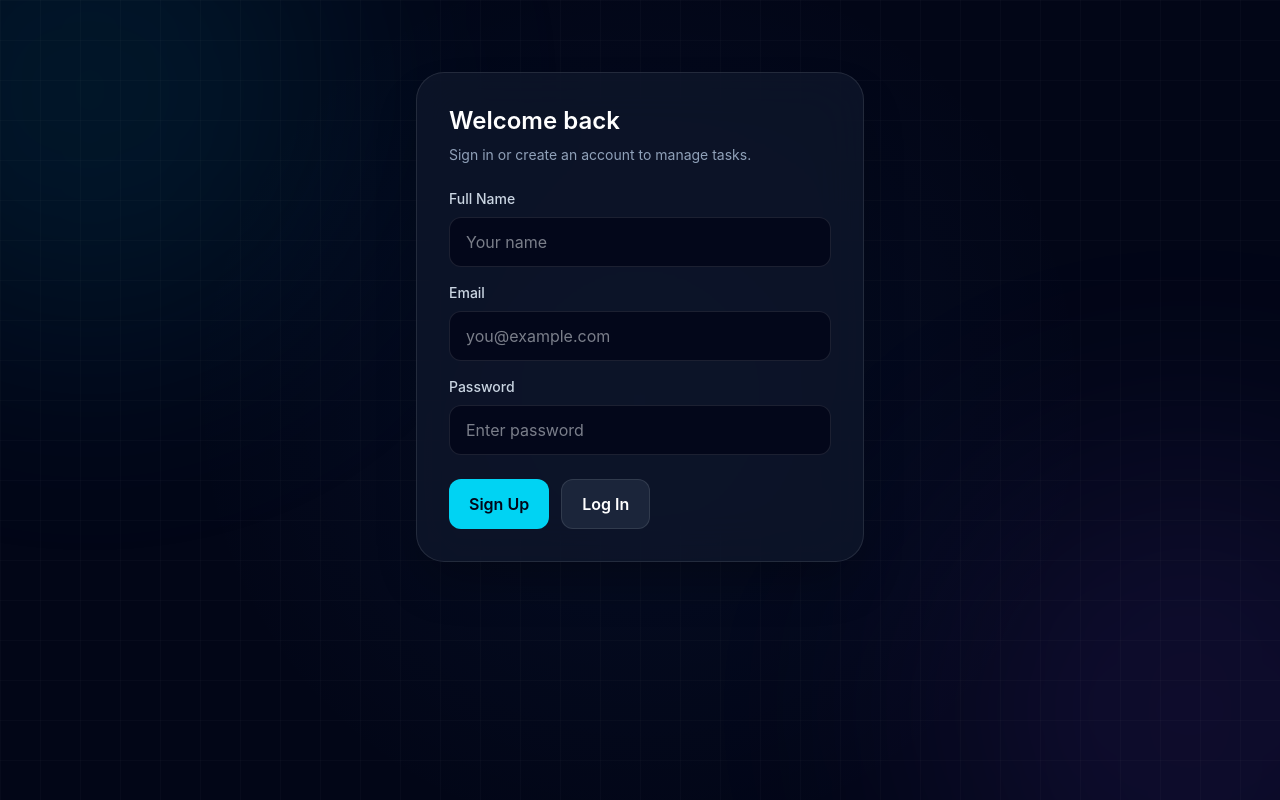
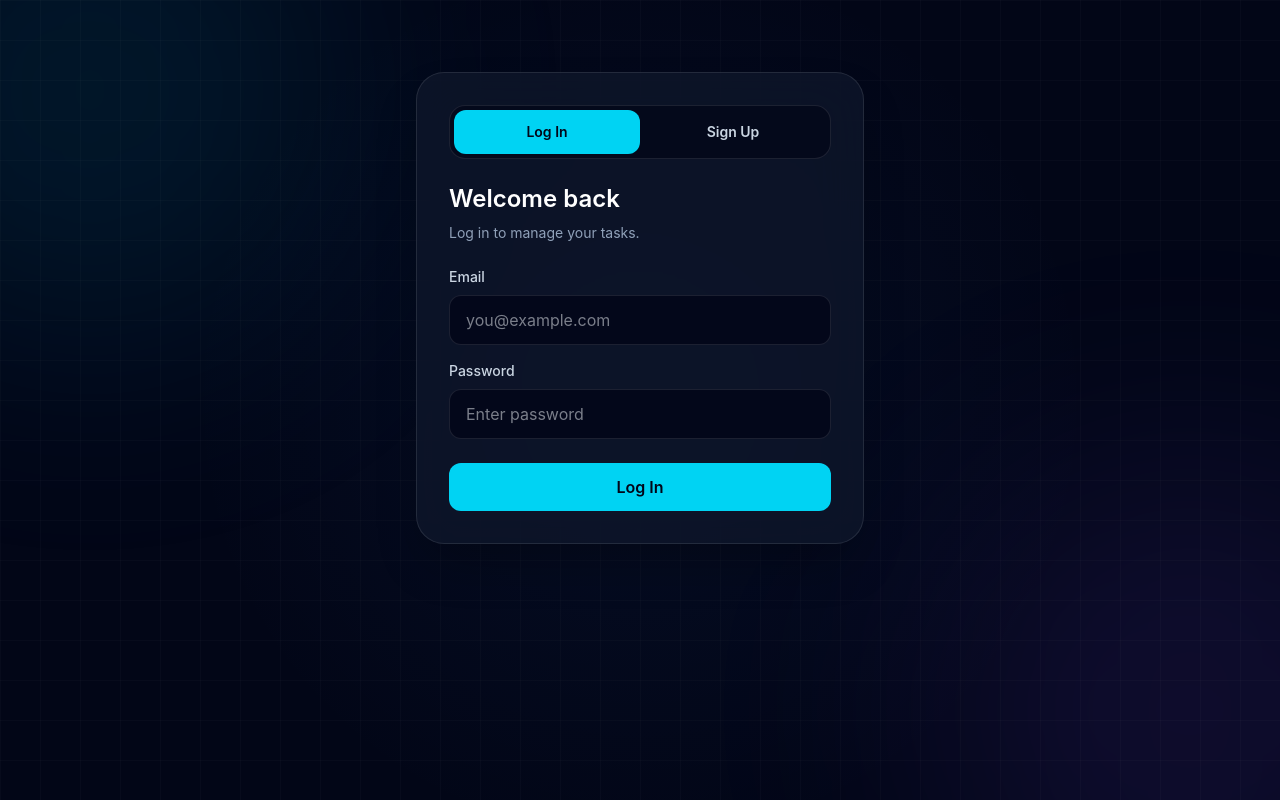
Before and after one commit to dantedean3/team-task-manager, a React (Vite) app: page / in a window 1280 px wide. Built offline with nearby package versions, Linux system fonts and the light colour scheme; no server answers.

Commit message:
Fix: user-specific tasks, auth flow, and profile creation

```diff
--- a/src/App.jsx
+++ b/src/App.jsx
@@ -9,6 +9,7 @@ import TaskList from './components/TaskList'
 import Toast from './components/Toast'
 
 function App() {
+  const [isLogin, setIsLogin] = useState(true)
   const [fullName, setFullName] = useState('')
   const [email, setEmail] = useState('')
   const [password, setPassword] = useState('')
@@ -70,6 +71,40 @@ function App() {
     setToast({ text, type })
   }
 
+  async function ensureProfileExists(user) {
+    if (!user) return false
+
+    const { data: existingProfile, error: fetchError } = await supabase
+      .from('profiles')
+      .select('id')
+      .eq('id', user.id)
+      .maybeSingle()
+
+    if (fetchError) {
+      console.error(fetchError)
+      showToast(fetchError.message, 'error')
+      return false
+    }
+
+    if (existingProfile) return true
+
+    const { error: insertError } = await supabase.from('profiles').insert([
+      {
+        id: user.id,
+        full_name: user.user_metadata?.full_name || fullName || '',
+        role: 'user',
+      },
+    ])
+
+    if (insertError) {
+      console.error(insertError)
+      showToast(insertError.message, 'error')
+      return false
+    }
+
+    return true
+  }
+
   async function fetchProfile(userId) {
     const { data, error } = await supabase
       .from('profiles')
@@ -88,9 +123,20 @@ function App() {
   async function fetchTasks() {
     setLoadingTasks(true)
 
+    const {
+      data: { user },
+    } = await supabase.auth.getUser()
+
+    if (!user) {
+      setTasks([])
+      setLoadingTasks(false)
+      return
+    }
+
     const { data, error } = await supabase
       .from('tasks')
       .select('*')
+      .eq('created_by', user.id)
       .order('created_at', { ascending: false })
 
     if (error) {
@@ -107,6 +153,11 @@ function App() {
     const { data, error } = await supabase.auth.signUp({
       email,
       password,
+      options: {
+        data: {
+          full_name: fullName || '',
+        },
+      },
     })
 
     if (error) {
@@ -114,36 +165,32 @@ function App() {
       return
     }
 
-    const user = data.user
-
-    if (user) {
-      const { error: profileError } = await supabase.from('profiles').upsert([
-        {
-          id: user.id,
-          full_name: fullName || '',
-          role: 'user',
-        },
-      ])
-
-      if (profileError) {
-        console.error(profileError)
-      }
+    if (data.user) {
+      const ok = await ensureProfileExists(data.user)
+      if (!ok) return
     }
 
     showToast('Account created successfully.', 'success')
+    setIsLogin(true)
   }
 
   async function handleSignIn() {
-    const { error } = await supabase.auth.signInWithPassword({
+    const { data, error } = await supabase.auth.signInWithPassword({
       email,
       password,
     })
 
     if (error) {
       showToast(error.message, 'error')
-    } else {
-      showToast('Logged in successfully.', 'success')
+      return
     }
+
+    if (data.user) {
+      const ok = await ensureProfileExists(data.user)
+      if (!ok) return
+    }
+
+    showToast('Logged in successfully.', 'success')
   }
 
   async function handleSignOut() {
@@ -195,6 +242,9 @@ function App() {
       showToast('No user found.', 'error')
       return
     }
+
+    const ok = await ensureProfileExists(user)
+    if (!ok) return
 
     if (!taskTitle.trim()) {
       showToast('Task title is required.', 'error')
@@ -477,6 +527,8 @@ function App() {
         {!session ? (
           <div className="mt-8">
             <AuthForm
+              isLogin={isLogin}
+              setIsLogin={setIsLogin}
               fullName={fullName}
               setFullName={setFullName}
               email={email}
--- a/src/components/AuthForm.jsx
+++ b/src/components/AuthForm.jsx
@@ -1,4 +1,6 @@
 function AuthForm({
+  isLogin,
+  setIsLogin,
   fullName,
   setFullName,
   email,
@@ -10,12 +12,38 @@ function AuthForm({
 }) {
   return (
     <div className="mx-auto max-w-md rounded-[28px] border border-white/10 bg-slate-900/75 p-8 shadow-2xl shadow-black/30 backdrop-blur-xl">
-      <h2 className="mb-2 text-2xl font-semibold text-white">Welcome back</h2>
+      <div className="mb-6 flex rounded-2xl border border-white/10 bg-slate-950/70 p-1">
+        <button
+          onClick={() => setIsLogin(true)}
+          className={`flex-1 rounded-xl px-4 py-3 text-sm font-semibold transition ${
+            isLogin ? 'bg-cyan-400 text-slate-950' : 'text-slate-300 hover:bg-slate-800'
+          }`}
+        >
+          Log In
+        </button>
+
+        <button
+          onClick={() => setIsLogin(false)}
+          className={`flex-1 rounded-xl px-4 py-3 text-sm font-semibold transition ${
+            !isLogin ? 'bg-cyan-400 text-slate-950' : 'text-slate-300 hover:bg-slate-800'
+          }`}
+        >
+          Sign Up
+        </button>
+      </div>
+
+      <h2 className="mb-2 text-2xl font-semibold text-white">
+        {isLogin ? 'Welcome back' : 'Create your account'}
+      </h2>
+
       <p className="mb-6 text-sm text-slate-400">
-        Sign in or create an account to manage tasks.
+        {isLogin
+          ? 'Log in to manage your tasks.'
+          : 'Sign up to create and track your own tasks.'}
       </p>
 
       <div className="space-y-4">
+        {!isLogin && (
           <div>
             <label className="mb-2 block text-sm font-medium text-slate-300">
               Full Name
@@ -28,6 +56,7 @@ function AuthForm({
               className="w-full rounded-xl border border-white/10 bg-slate-950/80 px-4 py-3 text-slate-100 outline-none transition focus:border-cyan-400 focus:ring-2 focus:ring-cyan-500/20"
             />
           </div>
+        )}
 
         <div>
           <label className="mb-2 block text-sm font-medium text-slate-300">
@@ -55,20 +84,22 @@ function AuthForm({
           />
         </div>
 
-        <div className="flex gap-3 pt-2">
+        <div className="pt-2">
+          {isLogin ? (
+            <button
+              onClick={handleSignIn}
+              className="w-full rounded-xl bg-cyan-400 px-5 py-3 font-semibold text-slate-950 transition hover:bg-cyan-300"
+            >
+              Log In
+            </button>
+          ) : (
             <button
               onClick={handleSignUp}
-            className="rounded-xl bg-cyan-400 px-5 py-3 font-semibold text-slate-950 transition hover:bg-cyan-300"
+              className="w-full rounded-xl bg-cyan-400 px-5 py-3 font-semibold text-slate-950 transition hover:bg-cyan-300"
             >
               Sign Up
             </button>
-
-          <button
-            onClick={handleSignIn}
-            className="rounded-xl border border-white/10 bg-slate-800/90 px-5 py-3 font-semibold text-white transition hover:bg-slate-700"
-          >
-            Log In
-          </button>
+          )}
         </div>
       </div>
     </div>
```
Lines whose indentation alone changed are shown as unchanged.
